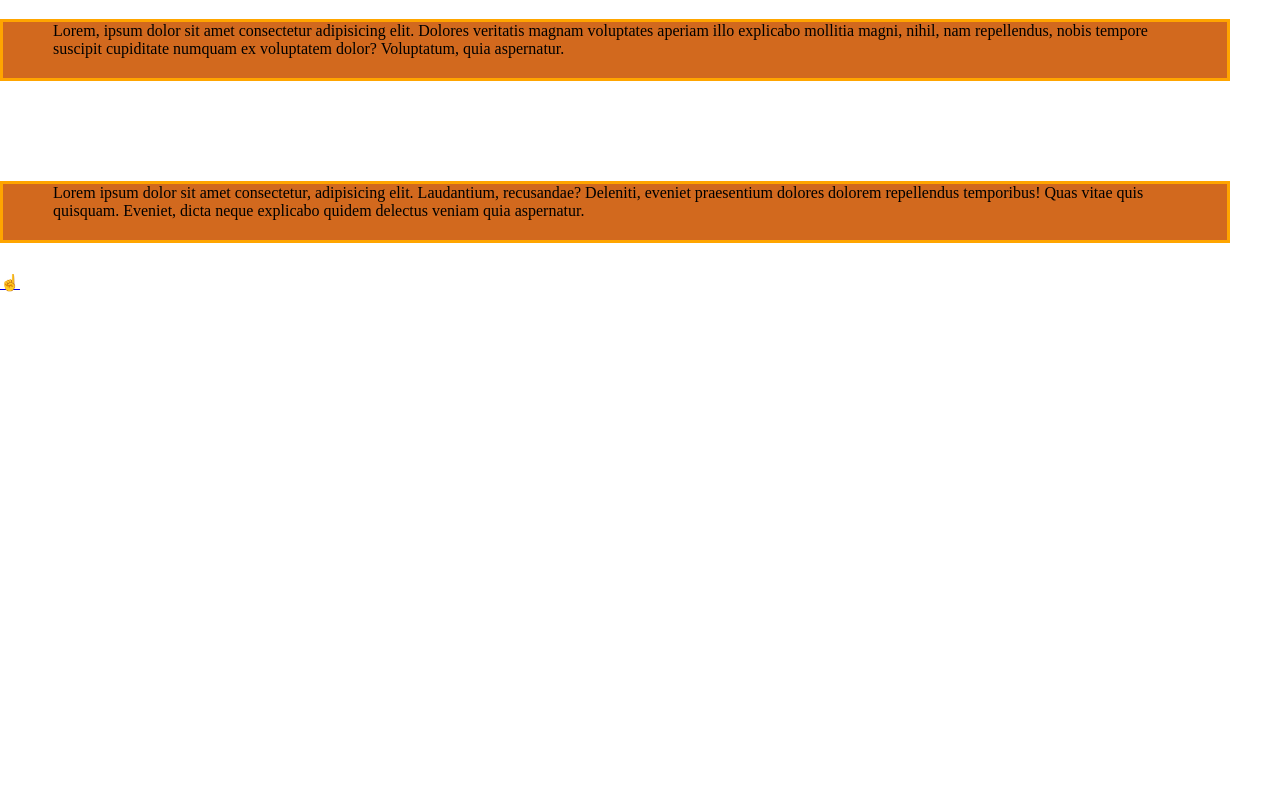
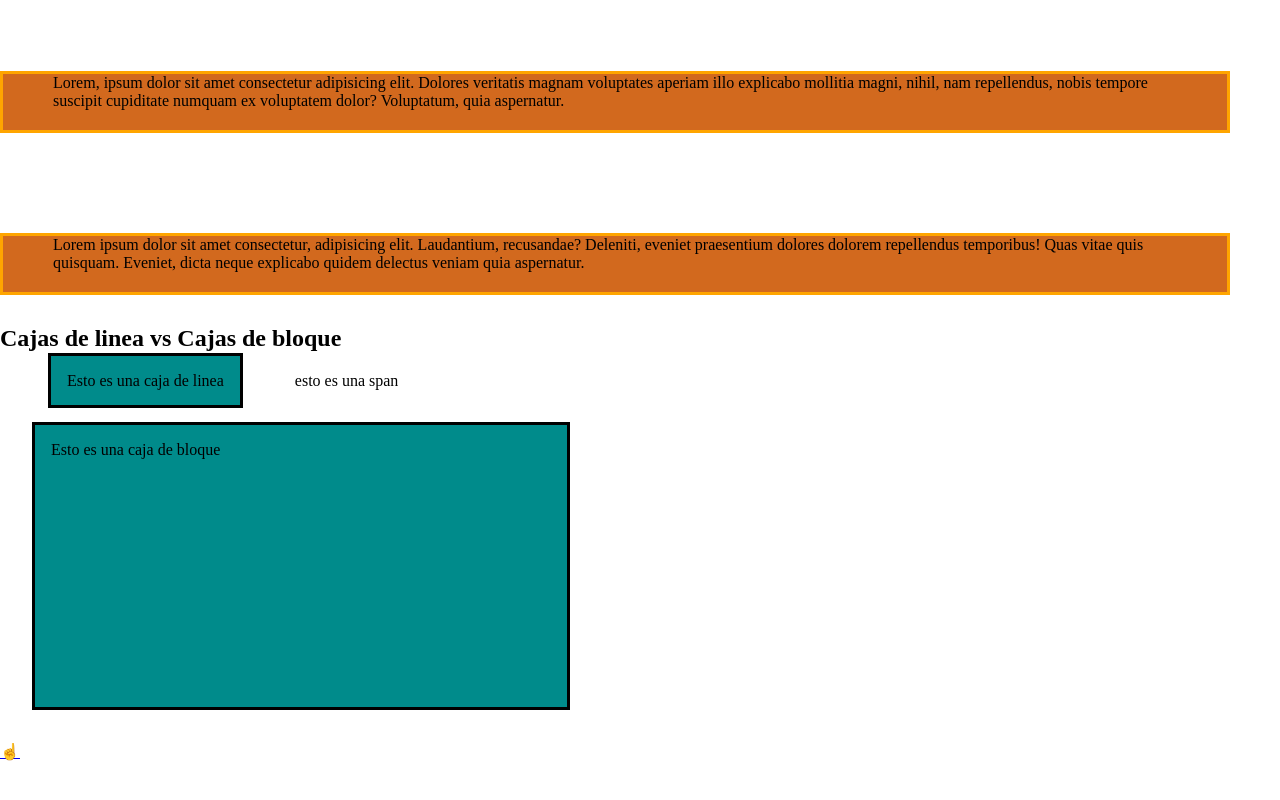
Before and after one commit to Te0t/HTML5-CSS3-JS, a plain HTML site: page CSS3/box-model.html in a window 1280 px wide. Shown: the part 382-1182 px from the top of the page. Before the commit the page ends 800 px from the top, so only its background shows below. Drawn offline with Linux system fonts and the light colour scheme.

Commit message:
aplicando estilos a caja de lineas y caja de bloques

```diff
--- a/CSS3/box-model.css
+++ b/CSS3/box-model.css
@@ -66,3 +66,38 @@ h1 {
     padding: 0 40px 20px 50px;
     margin: 100px 50px 30px 0;
 }
+
+
+/*
+Caja de linea EJEMPLO LINEA 84 CSS esto aplica para todos las etiquetas en linea
+    -Ocupan el espacio necesario para mostrar su contenido.
+    -No tienen dimensiones modificables (alto, ancho).
+    -Permiten otros elementos a su lado.
+    -Padding y margin solo empujan a elementos adyacentes en horizontal, nunca en vertical.
+caja de Bloque
+    -Ocupan todo el ancho disponible, lo que genera saltos de linea.
+    -Tienen dimensiones modificables (alto, ancho)
+    -No permiten otro elementos a su lado(aunque especifique un ancho, siguen ocupando
+    -todo el espacio disponible a lo ancho generando saltos de linea).
+*/
+
+.caja-linea,
+.caja-bloque {
+    background-color: darkcyan;
+    width: 500px;
+    height: 250px;
+    border: medium solid black;
+    padding: 16px;
+    margin: 0 32px;
+}
+
+.caja-bloque {
+    margin: 32px;
+}
+
+.caja-linea {
+    margin: 48px;
+}
+
+
+/**/
--- a/CSS3/box-model.html
+++ b/CSS3/box-model.html
@@ -10,6 +10,9 @@
 </head>
 
 <body>
+    <p>
+        Lorem ipsum dolor sit amet consectetur adipisicing elit. Officia, magni rem suscipit porro perspiciatis molestias fugiat dolorum voluptatibus sequi, perferendis expedita iste! Ipsa ab dicta, nemo nulla veniam quisquam et.
+    </p>
     <h1>Modelo de Caja en CSS</h1>
     <p>
         Lorem ipsum dolor sit amet consectetur adipisicing elit. Quidem, atque exercitationem velit possimus explicabo voluptatum quam adipisci doloremque maxime debitis, quibusdam et ex voluptatibus minima nam qui nostrum, rem incidunt.
@@ -21,7 +24,14 @@
     <div class="caja-dos">
         Lorem ipsum dolor sit amet consectetur, adipisicing elit. Laudantium, recusandae? Deleniti, eveniet praesentium dolores dolorem repellendus temporibus! Quas vitae quis quisquam. Eveniet, dicta neque explicabo quidem delectus veniam quia aspernatur.
     </div>
+
+    <h2>Cajas de linea vs Cajas de bloque</h2>
+    <span class="caja-linea">Esto es una caja de linea</span>
+    <span>esto es una span</span>
+    <div class="caja-bloque">Esto es una caja de bloque</div>
     <a href="index.html">☝️</a>
+
+    <br><br><br><br><br><br><br><br><br><br><br><br><br><br><br><br><br><br><br><br><br><br><br><br><br><br><br><br><br><br><br><br><br><br><br><br><br><br><br><br><br><br><br><br><br><br><br><br><br><br>
 </body>
 
 </html>
```
